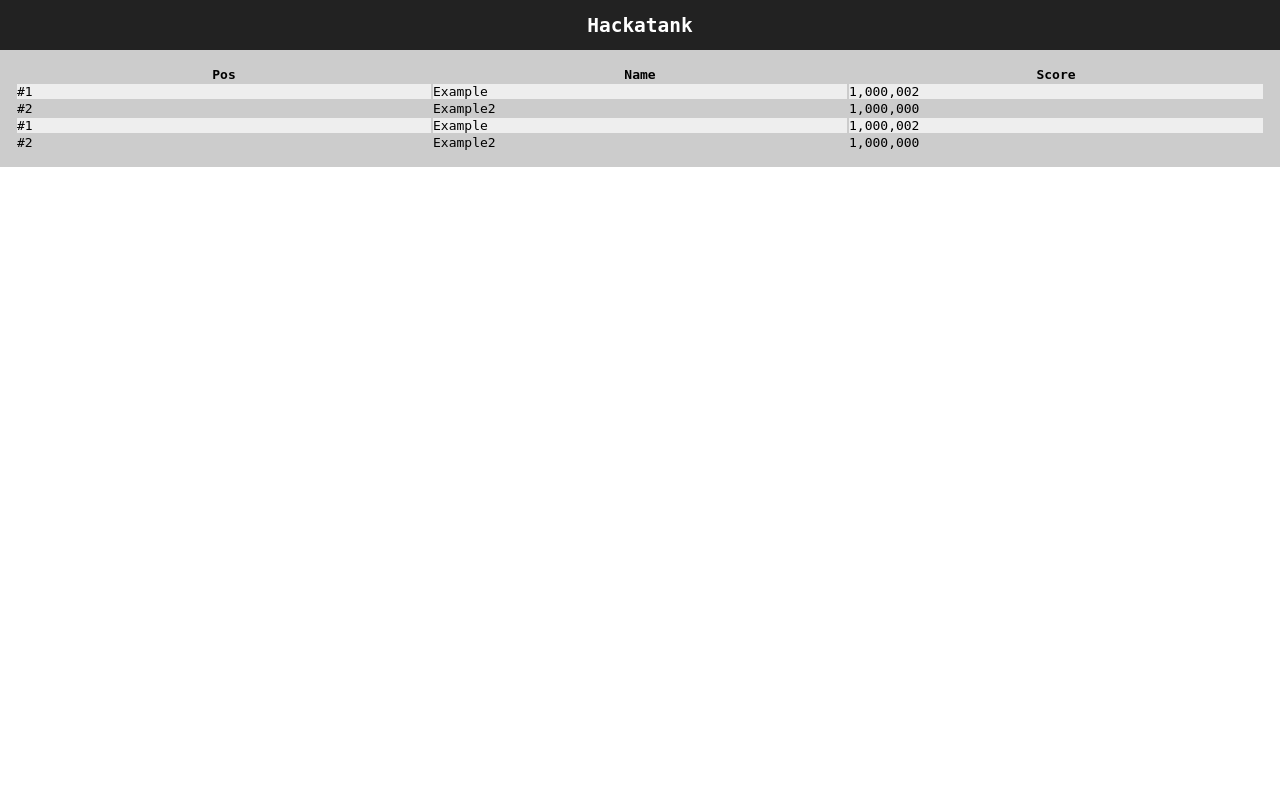
After one commit to astenbal/HackTheMidlands, a PHP site: page /highscore.html in a window 1280 px wide. The commit adds this page. Run offline with PHP 8.4, Linux system fonts and the light colour scheme.

Commit message:
Highscore page with basic styling

```diff
--- /dev/null
+++ b/highscore.html
@@ -0,0 +1,44 @@
+<html>
+    <head>
+      <!--Title on the tab-->
+        <title>Hackatank</title>
+        <!--Link to the css file-->
+        <link rel = "stylesheet" type = "text/css" href = "style/main.css" />
+        <link rel = "stylesheet" type = "text/css" href = "style/highscore.css" />
+    </head>
+
+    <body>
+      <!--The top bar that displays the game name-->
+      <nav id='topBar'>
+        <h1>Hackatank</h1>
+      </nav>
+      <main id='scoreTable'>
+        <table>
+          <tr id='tblTitles'>
+            <th>Pos</th>
+            <th>Name</th>
+            <th>Score</th>
+          </tr>
+          <tr class='score'>
+            <td>#1</td>
+            <td>Example</td>
+            <td>1,000,002</td>
+          </tr>
+          <tr>
+            <td>#2</td>
+            <td>Example2</td>
+            <td>1,000,000</td>
+          </tr>
+          <tr class='score'>
+            <td>#1</td>
+            <td>Example</td>
+            <td>1,000,002</td>
+          </tr>
+          <tr>
+            <td>#2</td>
+            <td>Example2</td>
+            <td>1,000,000</td>
+          </tr>
+      </main>
+    </body>
+</html>
--- /dev/null
+++ b/style/highscore.css
@@ -0,0 +1,18 @@
+#scoreTable{
+  height:auto;
+  padding:15px;
+  background-color:#ccc;
+}
+
+table{
+  table-layout:fixed;
+  width:100%;
+}
+
+#tblTitles{
+  text-align:center;
+}
+
+.score:nth-child(even){
+  background-color:#eee;
+}
--- a/style/main.css
+++ b/style/main.css
@@ -15,5 +15,14 @@
   /*Setting the height, width and colour of the elements background*/
   height:50px;
   width:100%;
-  background-color:#aaa;
+  background-color:#222;
+  color:white;
 }
+
+table{
+  width:100%;
+}
+
+#tblTitles{
+  text-align:center;
+}
```
